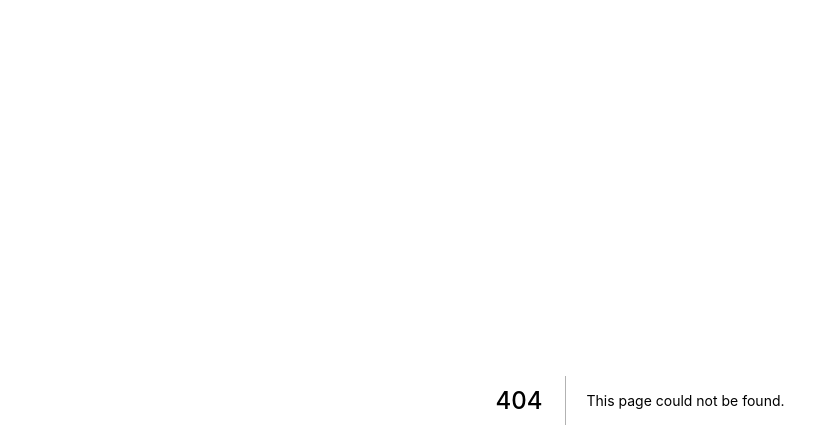
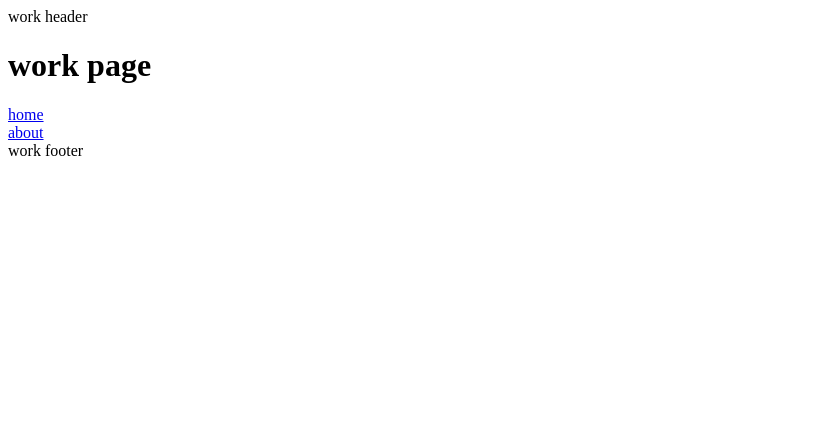
Before and after one commit to hisho/next-layouts-demo, a Next.js app: page /work in a window 1280 px wide. Before the commit this address had no page. Shown: the top 448 px of the page, without its empty margins (0-839 px from the left). Built offline with nearby package versions, Linux system fonts and the light colour scheme.

Commit message:
✨ create work page

```diff
--- /dev/null
+++ b/src/component/pages/Work/Work.page.tsx
@@ -0,0 +1,15 @@
+import Link from 'next/link'
+
+export const WorkPage = () => (
+  <>
+    <h1>work page</h1>
+    <div>
+      <div>
+        <Link href={'/'}>home</Link>
+      </div>
+      <div>
+        <Link href={'/about'}>about</Link>
+      </div>
+    </div>
+  </>
+)
--- /dev/null
+++ b/src/component/pages/Work/index.ts
@@ -0,0 +1 @@
+export { WorkPage } from '@src/component/pages/Work/Work.page'
--- /dev/null
+++ b/src/pages/work/index.tsx
@@ -0,0 +1,14 @@
+import type { NextPageWithLayout } from 'next'
+import { WorkPage } from '@src/component/pages/Work'
+
+const Work: NextPageWithLayout = () => <WorkPage />
+
+Work.getLayout = (page) => (
+  <>
+    <header>work header</header>
+    {page}
+    <footer>work footer</footer>
+  </>
+)
+
+export default Work
```
